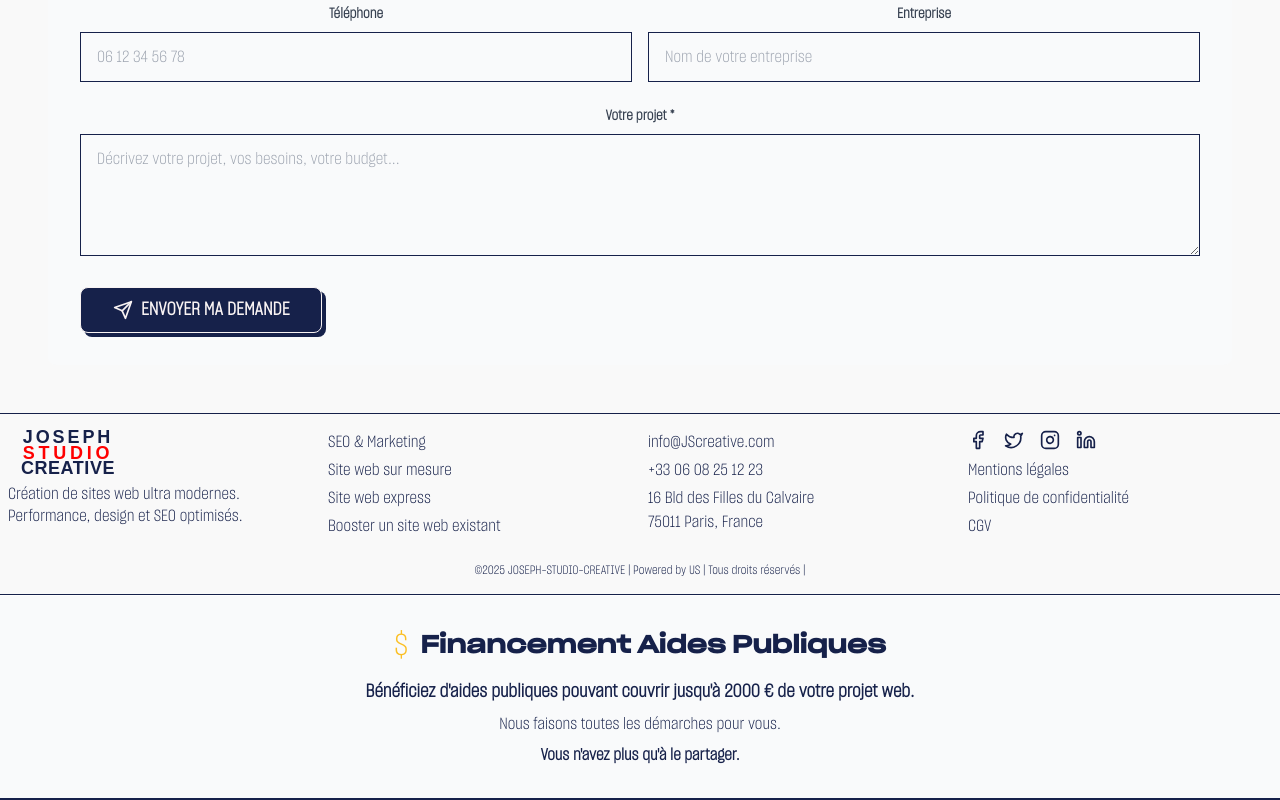
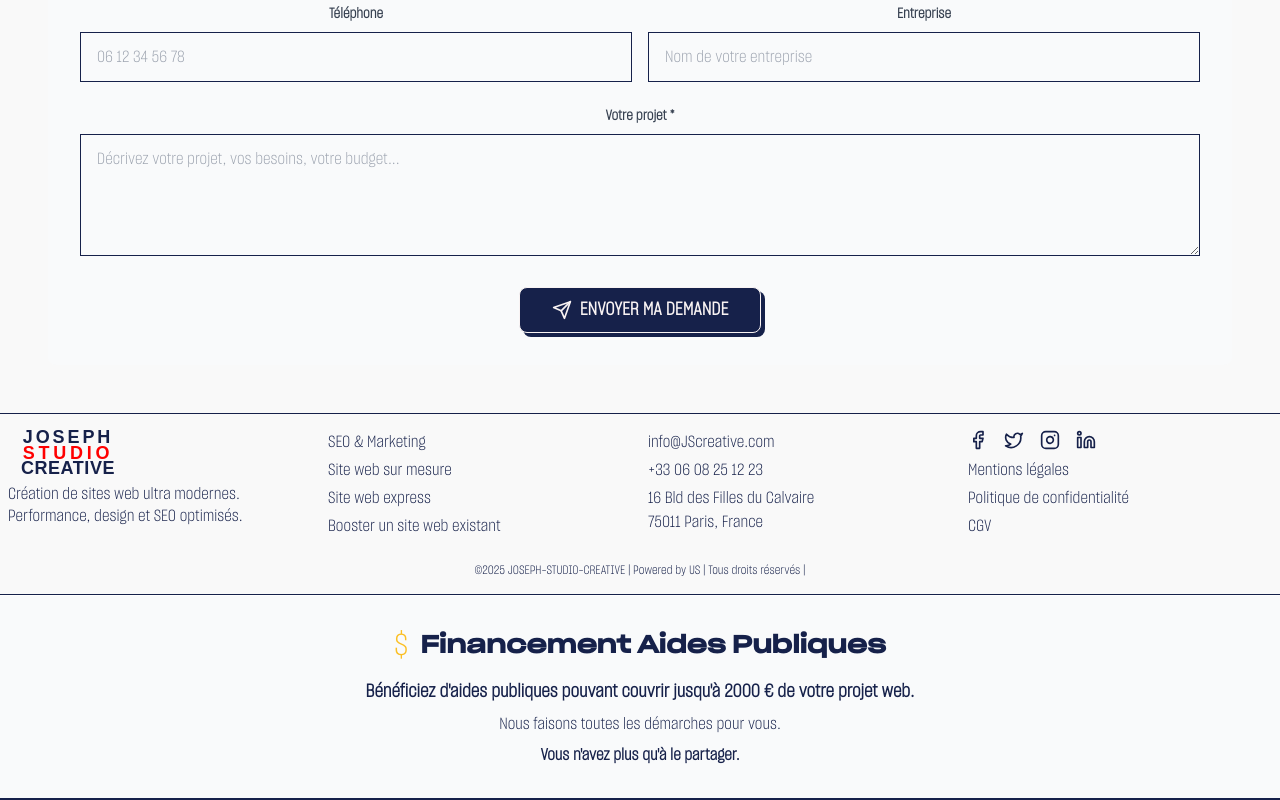
Before and after one commit to jimeye/joseph-studio-creative, a Next.js app: page / in a window 1280 px wide. Shown: the part 5888-6688 px from the top of the page. Built offline with nearby package versions, Linux system fonts and the light colour scheme; a web font is replaced by a local one.

Commit message:
Centrage du bouton de la section contact

```diff
--- a/components/Contact.js
+++ b/components/Contact.js
@@ -123,7 +123,7 @@
                 ></textarea>
               </div>
 
-              <div className="mt-8">
+              <div className="mt-8 flex justify-center">
                                         <button
                             type="submit"
                             className="text-lg flex items-center gap-2 font-bold py-2 px-8 border transition-all duration-300 rounded-lg"
```
